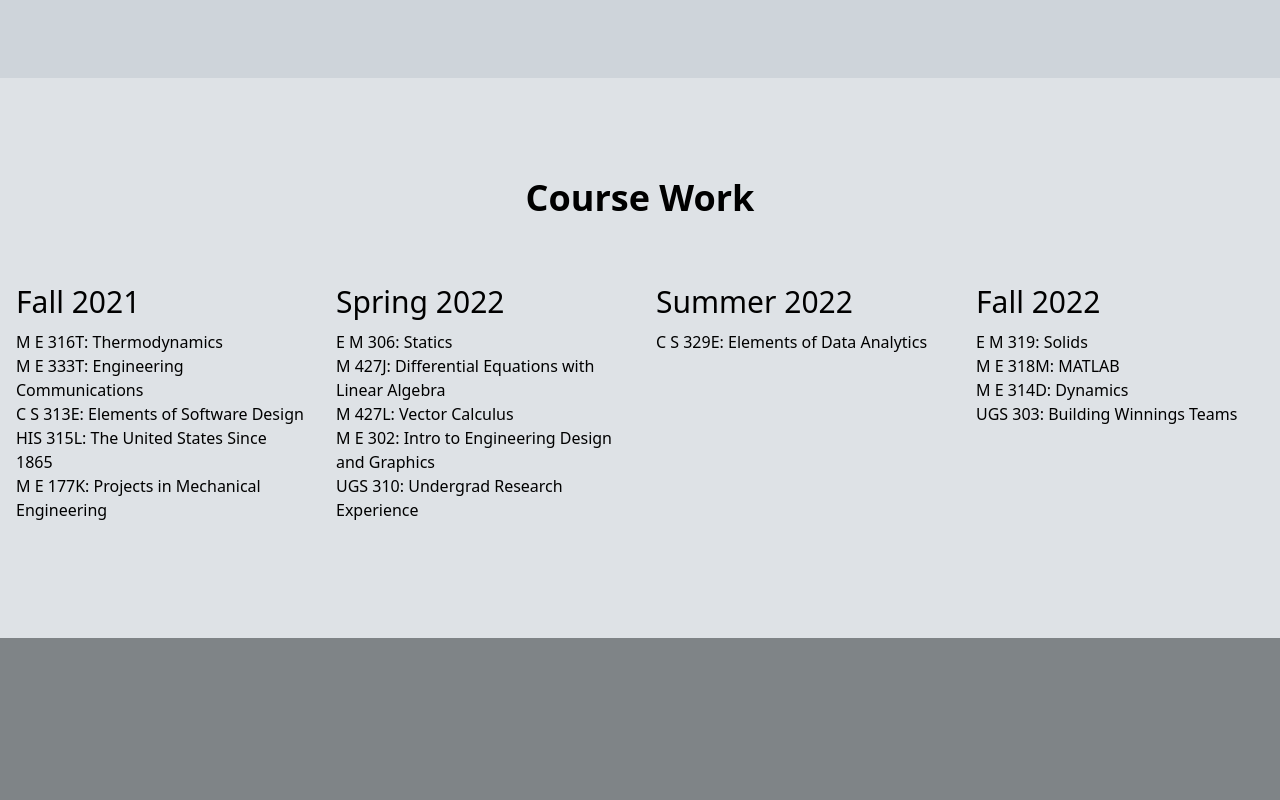
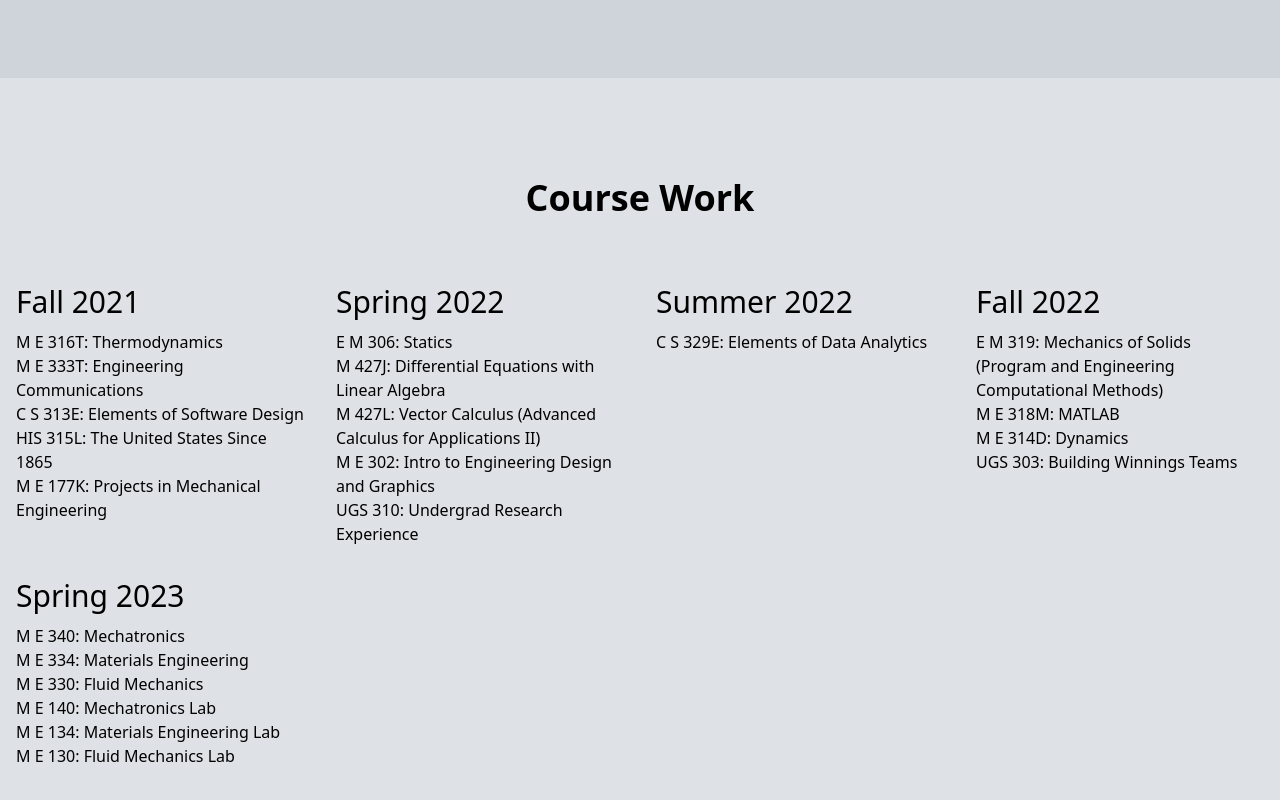
Before and after one commit to darrenau03/amazon, a React (Create React App) app: page / in a window 1280 px wide. Shown: the part 2818-3618 px from the top of the page. Before the commit the page ends 3456 px from the top, so only its background shows below. Built offline with nearby package versions, Linux system fonts and the light colour scheme.

Commit message:
updated spring 2023 coursework

```diff
--- a/src/Components/Coursework/Coursework.js
+++ b/src/Components/Coursework/Coursework.js
@@ -21,7 +21,10 @@ function Coursework({ grade }) {
           <div className="text-3xl mb-[10px]">Spring 2022</div>
           <div>E M 306: Statics{grade}</div>
           <div>M 427J: Differential Equations with Linear Algebra{grade}</div>
-          <div>M 427L: Vector Calculus{grade}</div>
+          <div>
+            M 427L: Vector Calculus (Advanced Calculus for Applications II)
+            {grade}
+          </div>
           <div>M E 302: Intro to Engineering Design and Graphics{grade}</div>
           <div>UGS 310: Undergrad Research Experience{grade}</div>
         </div>
@@ -31,10 +34,22 @@ function Coursework({ grade }) {
         </div>
         <div className="p-4 w-80">
           <div className=" mb-[10px] text-3xl ">Fall 2022</div>
-          <div>E M 319: Solids{grade}</div>
+          <div>
+            E M 319: Mechanics of Solids (Program and Engineering Computational
+            Methods){grade}
+          </div>
           <div>M E 318M: MATLAB{grade}</div>
           <div>M E 314D: Dynamics {grade}</div>
           <div>UGS 303: Building Winnings Teams{grade}</div>
+        </div>
+        <div className="p-4 w-80">
+          <div className=" mb-[10px] text-3xl ">Spring 2023</div>
+          <div>M E 340: Mechatronics{grade}</div>
+          <div>M E 334: Materials Engineering{grade}</div>
+          <div>M E 330: Fluid Mechanics {grade}</div>
+          <div>M E 140: Mechatronics Lab{grade}</div>
+          <div>M E 134: Materials Engineering Lab {grade}</div>
+          <div>M E 130: Fluid Mechanics Lab {grade}</div>
         </div>
       </div>
     </div>
```
